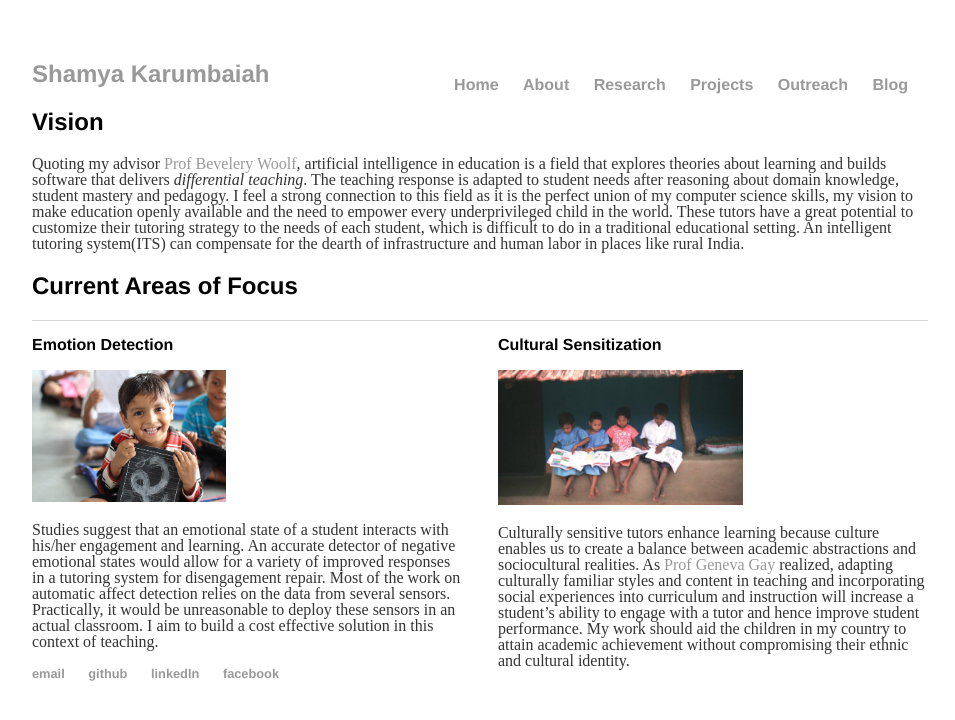
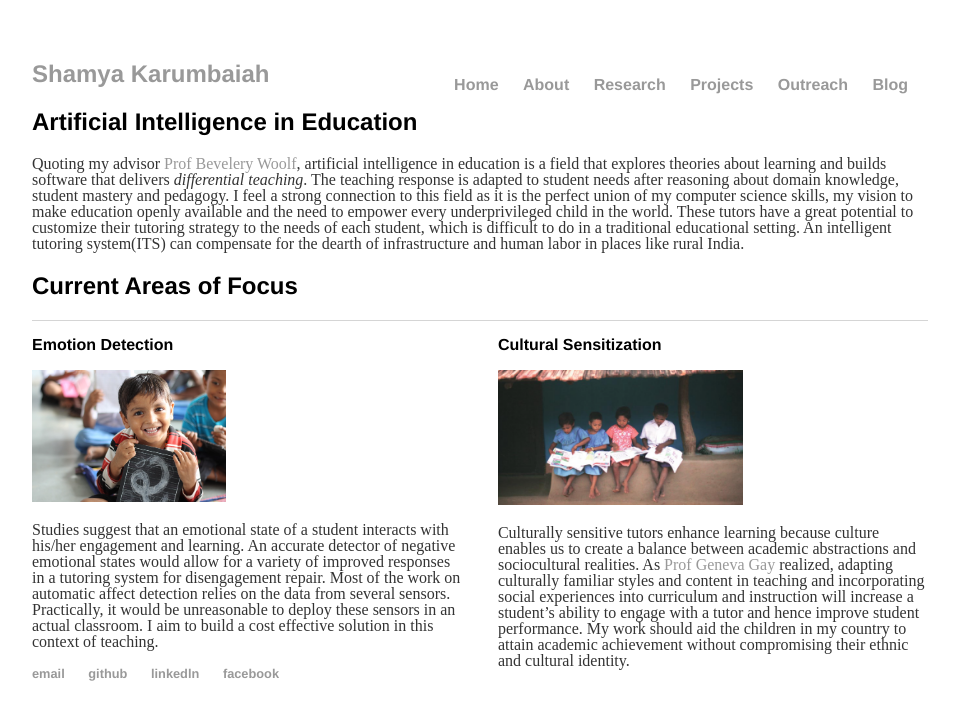
Before and after one commit to Shamya/shamyatest.github.io, a Jekyll site: the page built from research/index.html, in a window 1280 px wide. Shown: the top 720 px of the page, without its empty margins (160-1115 px from the left). Built offline with Jekyll 4.4.1, drawn with Linux system fonts in a browser that asks for light colours.

Commit message:
heading update

```diff
--- a/research/index.html
+++ b/research/index.html
@@ -3,7 +3,7 @@ layout: default
 title: My Research
 ---
 <div class="blurb">
-        <h2>Vision</h2>
+        <h2>Artificial Intelligence in Education</h2>
 	<p>Quoting my advisor <a href="http://centerforknowledgecommunication.com/05bpwabout.html"> Prof Bevelery Woolf</a>, artificial intelligence in education is a field that explores theories about learning and builds software that delivers <em>differential teaching</em>. The teaching response is adapted to student needs after reasoning about domain knowledge, student mastery and pedagogy. I feel a strong connection to this field as it is the perfect union of my computer science skills, my vision to make education openly available and the need to empower every underprivileged child in the world. These tutors have a great potential to customize their tutoring strategy to the needs of each student, which is difficult to do in a traditional educational setting. An intelligent tutoring system(ITS) can compensate for the dearth of infrastructure and human labor in places like rural India.</p>
 
 	<h2>Current Areas of Focus</h2>
```
